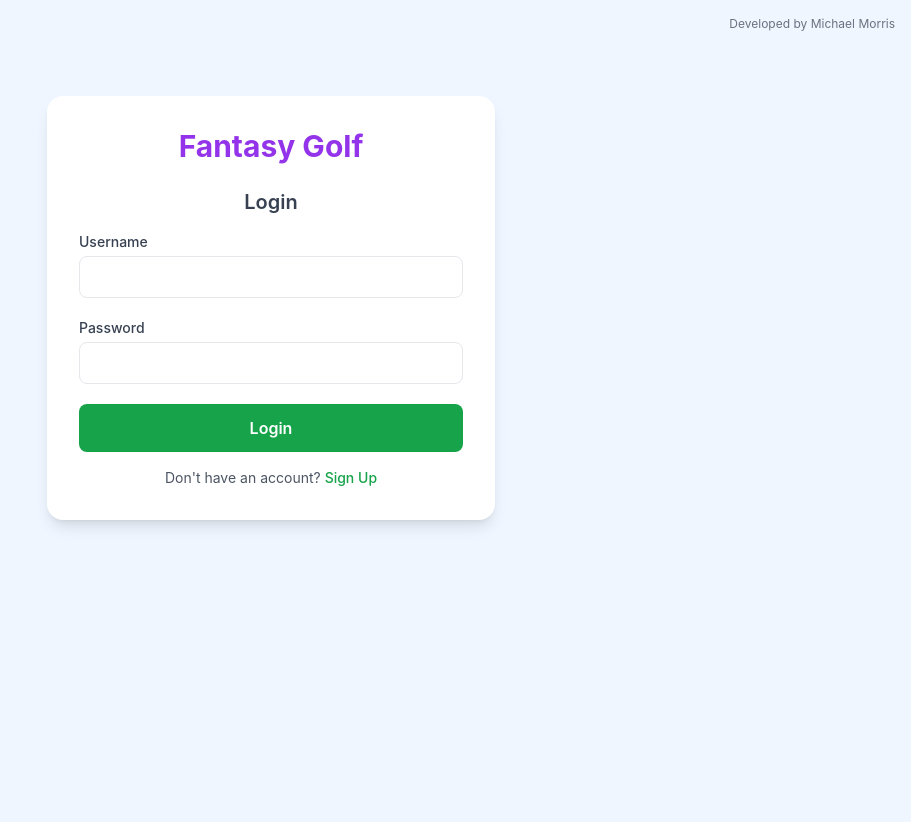
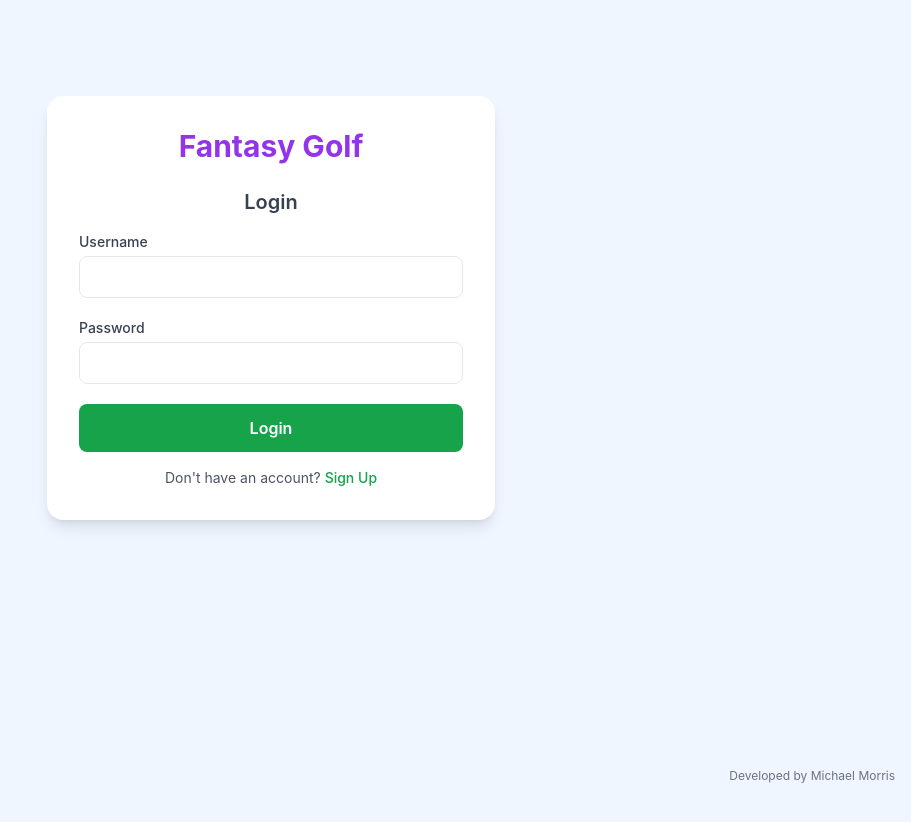
Before and after one commit to Born4this/Golf, a Next.js app: page /auth in a window 1280 px wide. Shown: the top 822 px of the page, without its empty margins (369-1280 px from the left). Built offline with nearby package versions, Linux system fonts and the light colour scheme.

Commit message:
mikemorr

```diff
--- a/src/pages/auth.jsx
+++ b/src/pages/auth.jsx
@@ -56,12 +56,12 @@ export default function Auth() {
 
   return (
     <Layout>
-      {/* Developed by label */}
-      <div className="absolute top-4 right-4 text-xs text-gray-500">
+      {/* Developed by label fixed bottom-right */}
+      <div className="fixed bottom-4 right-4 text-xs text-gray-500 select-none">
         Developed by Michael Morris
       </div>
 
-      <div className="max-w-md mx-auto mt-12 p-8 bg-white shadow-lg rounded-2xl relative">
+      <div className="max-w-md mx-auto mt-12 p-8 bg-white shadow-lg rounded-2xl">
         <h1 className="text-3xl font-bold mb-6 text-center text-purple-600">
           Fantasy Golf
         </h1>
```
